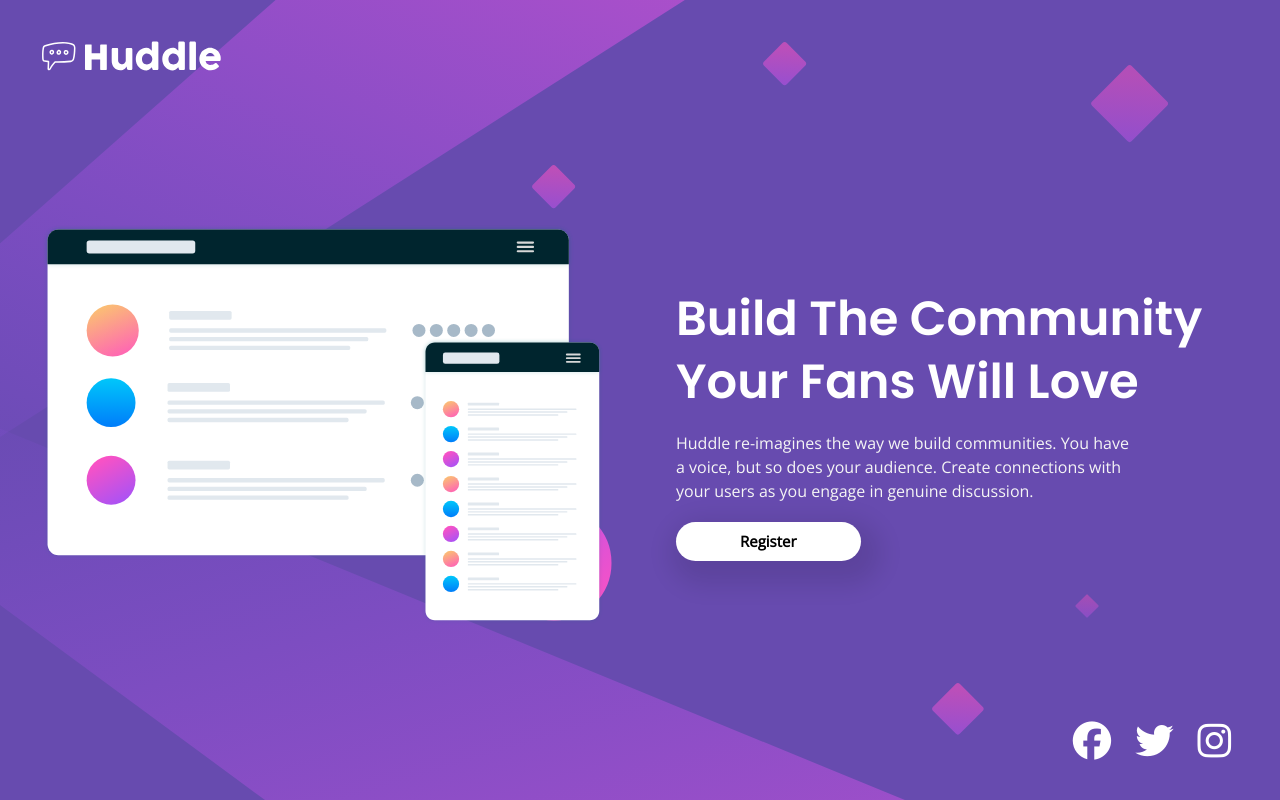
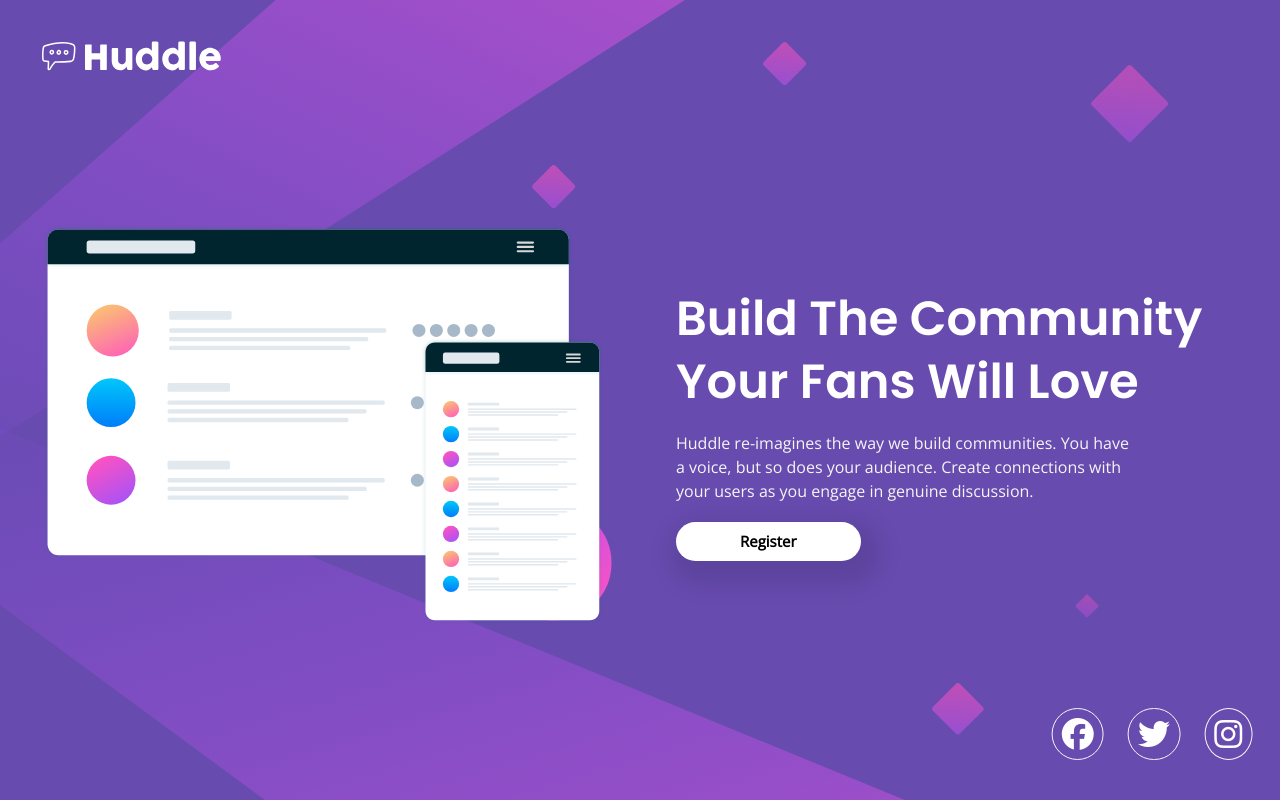
Before and after one commit to abok-cymk/huddle-landing-page-with-single-introductory-section-master, a website built with Vite: page index.html in a window 1280 px wide. Built offline with nearby package versions, Linux system fonts and the light colour scheme.

Commit message:
edited readme and added circular design around the social icons

```diff
--- a/src/css/input.css
+++ b/src/css/input.css
@@ -71,10 +71,28 @@ section {
 
 }
 
+.social-platform {
+    border: 1px solid whitesmoke;
+    border-radius: 50%;
+    padding: 1ch;
+    cursor: pointer;
+    transition: border-color 200ms linear;
+}
+
+.social-platform i:is(:hover, :focus-visible) {
+    color: var(--soft-magenta);
+    border-color: var(--soft-magenta);
+}
+
+.social-platform:is(:hover, :focus-visible) {
+    border-color: var(--soft-magenta);
+}
+
 .social-platform i {
     display: block;
-    font-size: 2.4rem;
+    font-size: 2rem;
     color: white;
+    transition: color 200ms linear;
 }
 
 @media screen and (min-width: 48rem) {
```
Also changed, not shown: README.md, screenshot.jpeg.
